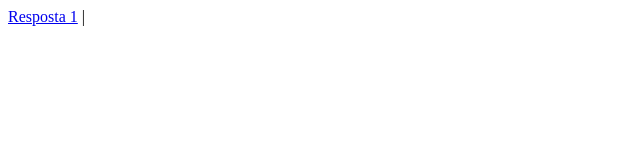
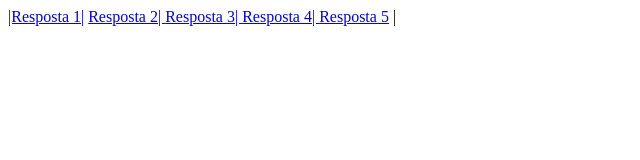
Before and after one commit to alineebrit/principios_web, a plain HTML site: page Lab1/index.html in a window 1280 px wide. Shown: the whole page, without its empty margins (0-640 px from the left). Drawn offline with Linux system fonts and the light colour scheme.

Commit message:
Adição dos arquivos de resposta.

```diff
--- a/Lab1/index.html
+++ b/Lab1/index.html
@@ -6,7 +6,11 @@
   </head>
   <body>
     <div id="links de respostas">
-        <a href="resposta1.txt">Resposta 1</a> |
+        <a href="resposta1.txt">|Resposta 1|</a>
+        <a href="resposta2.txt">Resposta 2| </a>
+        <a href="resposta3.txt">Resposta 3| </a>
+        <a href="resposta4.txt">Resposta 4| </a>
+        <a href="resposta5.txt">Resposta 5</a> |
     </div>
     <p></p>
   </body>
```
Also changed, not shown: Lab1/resposta1.txt, Lab1/resposta2.txt, Lab1/resposta3.txt, Lab1/resposta4.txt, Lab1/resposta5.txt.
